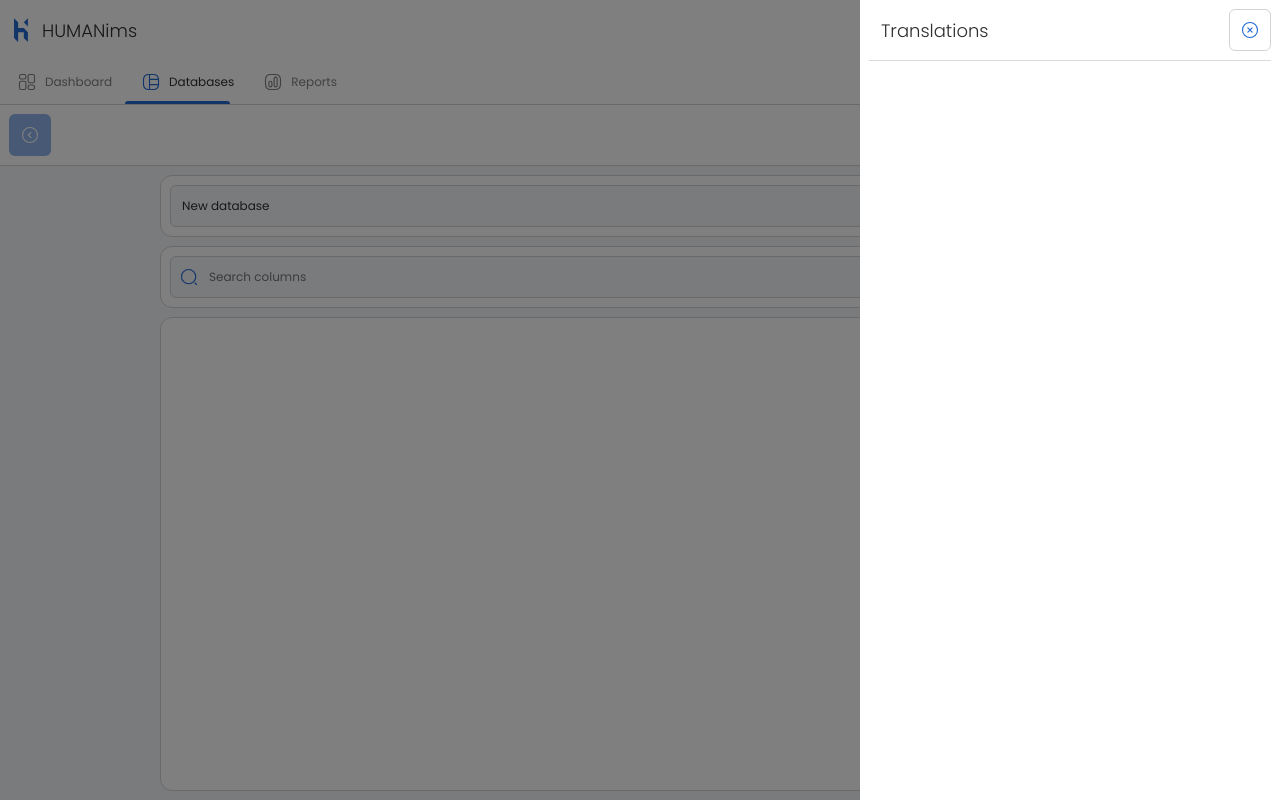
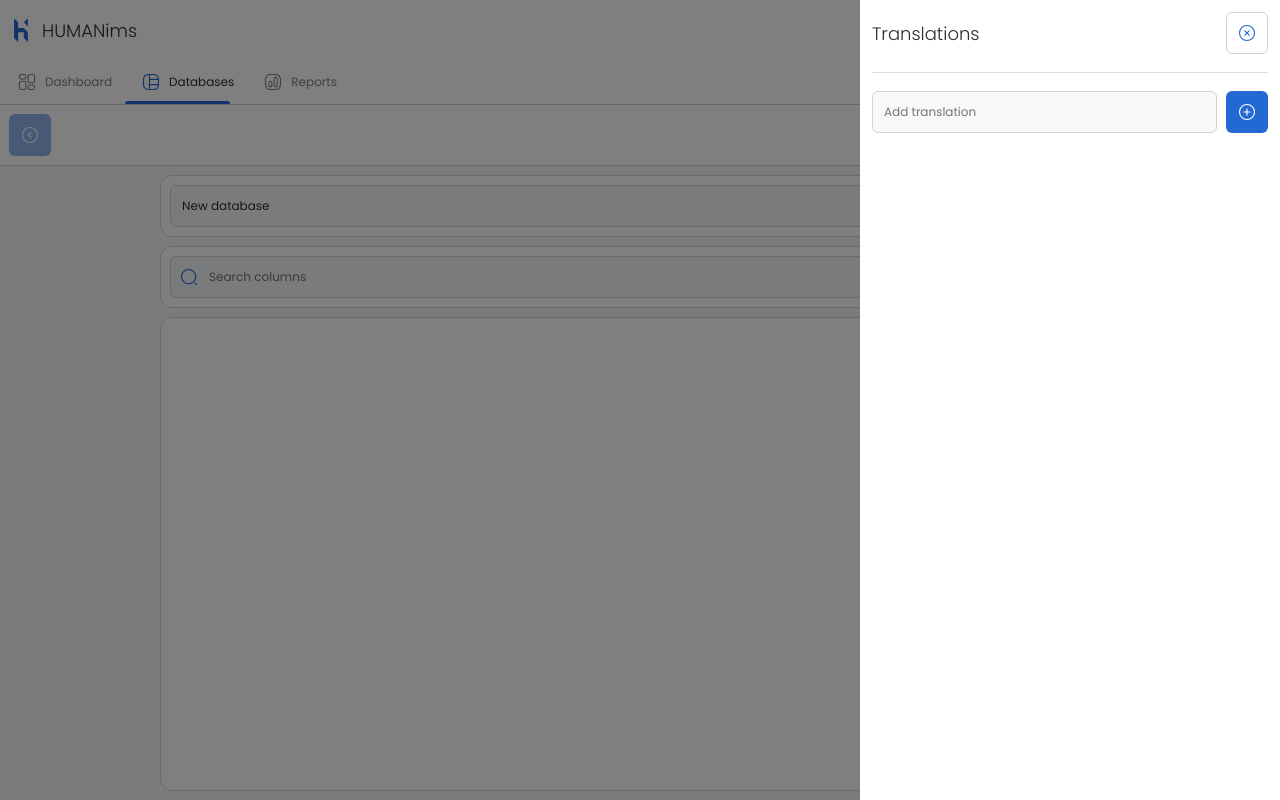
Before and after one commit to komiakov/HUMAINims_Vue, a Nuxt app: page /databases/new in a window 1280 px wide. Both pictures are taken after a click on the button "Translations". Built offline with nearby package versions, Linux system fonts and the light colour scheme.

Commit message:
add input to translations

```diff
--- a/app/pages/databases/new.vue
+++ b/app/pages/databases/new.vue
@@ -46,7 +46,10 @@ const translationMenuIsOpen = ref(false)
                     </section>
                 </div>
                 <hr>
-
+                <div id="traslations-menu__body_add">
+                    <hmn-input placeholder="Add translation" />
+                    <hmn-button icon-left="add" type="accent" />
+                </div>
             </div>
         </div>
     </transition>
@@ -107,17 +110,20 @@ const translationMenuIsOpen = ref(false)
         display: grid;
         align-items: start;
         align-content: start;
-        gap: 9px;
+        gap: 18px;
         right: 0;
         height: 100vh;
-        padding: 9px;
+        padding: 12px;
         background-color: var(--bg-main);
         #traslations-menu__body__header__label {
-            margin-left: 12px;
             font-weight: 300;
             font-size: 18px;
             color: var(--ft-main);
             cursor: default;
+        }
+        #traslations-menu__body_add {
+            display: flex;
+            gap: 9px;
         }
     }
 }
```
